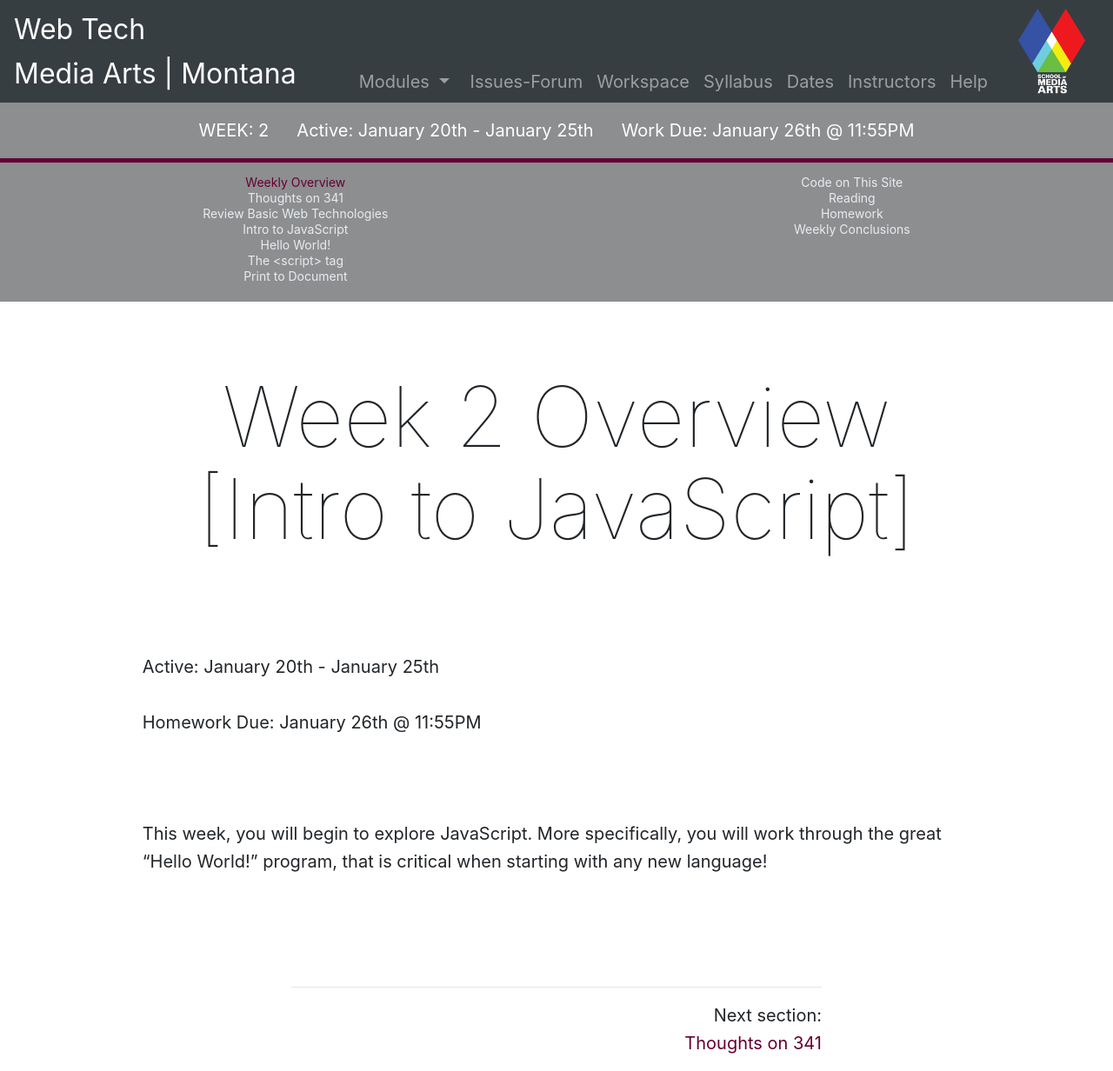
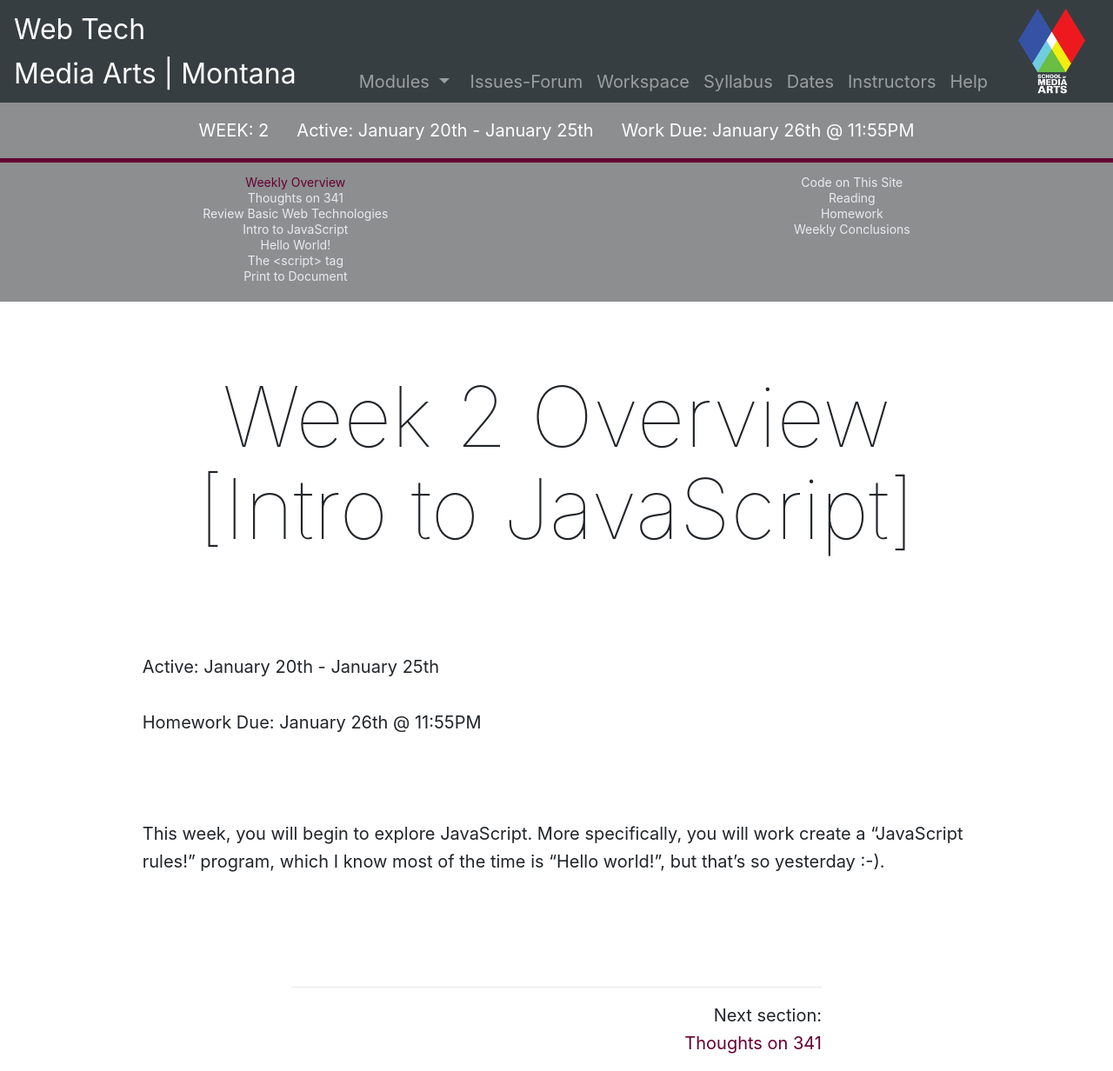
Before and after one commit to Montana-Media-Arts/441-web-tech-Spring2019-course, a Jekyll site: the page built from modules/week-2/_posts/2000-01-01-overview.md, in a window 1280 px wide. Shown: the whole page at 87% size. Built offline with Jekyll 4.4.1, drawn with Linux system fonts in a browser that asks for light colours; nearby versions of some CDN libraries.

Commit message:
Update 2000-01-01-overview.md
updated the overview

```diff
--- a/modules/week-2/_posts/2000-01-01-overview.md
+++ b/modules/week-2/_posts/2000-01-01-overview.md
@@ -19,4 +19,4 @@ Homework Due: {{ site.data.dates[page.module][1] }}
 <!-- <div class="embed-responsive embed-responsive-16by9"><iframe class="embed-responsive-item" src="https://www.youtube.com/embed/GGX5lm2me0A" frameborder="0" allowfullscreen></iframe></div> -->
 
 
-This week, you will begin to explore JavaScript. More specifically, you will work through the great "Hello World!" program, that is critical when starting with any new language!
+This week, you will begin to explore JavaScript. More specifically, you will work create a "JavaScript rules!" program, which I know most of the time is "Hello world!", but that's so yesterday :-).
```
